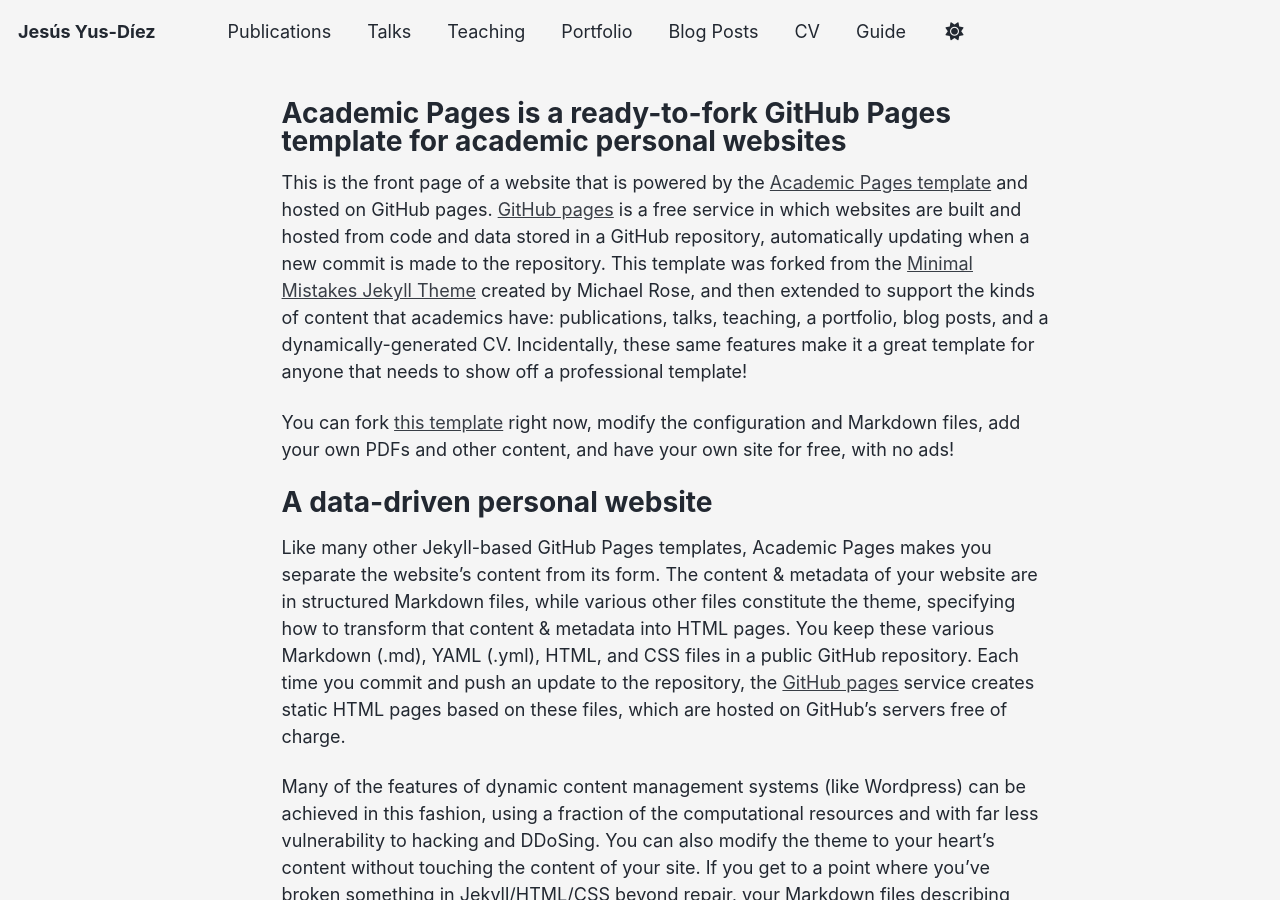
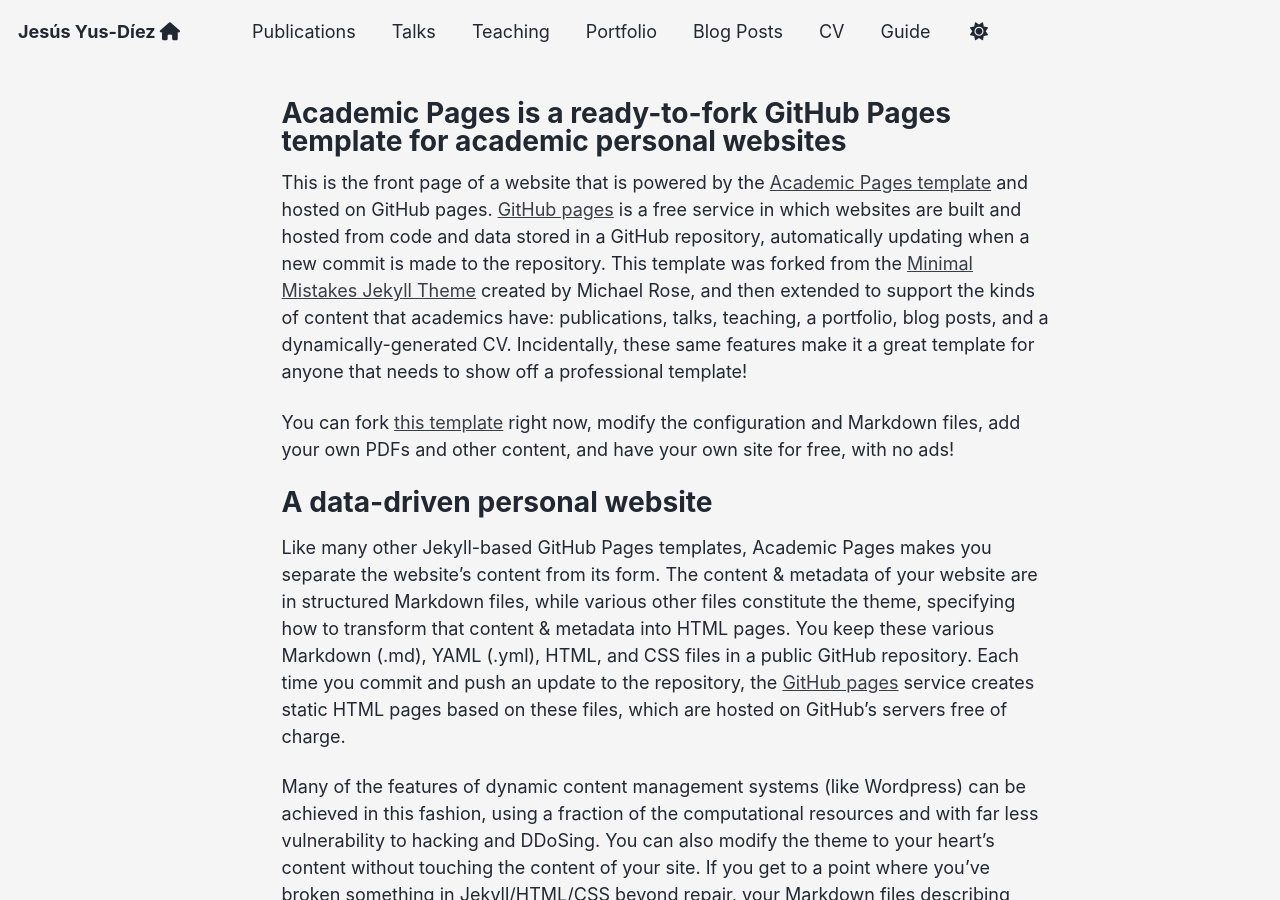
Before and after one commit to jyusdiez/jyusdiez.github.io, a Jekyll site: the page built from _pages/about.md, in a window 1280 px wide and 900 px high. Built offline with Jekyll 4.4.1, drawn with Linux system fonts in a browser that asks for light colours; a script bundle is joined from its source files by our own code; library files that are not in the unit come from our copies.

Commit message:
Add home icon to site title in masthead

```diff
--- a/_includes/masthead.html
+++ b/_includes/masthead.html
@@ -6,7 +6,7 @@
       <nav id="site-nav" class="greedy-nav">
         <button><span class="navicon"></span></button>
         <ul class="visible-links">
-          <li class="masthead__menu-item masthead__menu-item--lg persist"><a href="{{ base_path }}/">{{ site.title }}</a></li>
+          <li class="masthead__menu-item masthead__menu-item--lg persist"><a href="{{ base_path }}/">{{ site.title }} <i class="fas fa-home" aria-hidden="true"></i></a></li>
           {% for link in site.data.navigation.main %}
             {% if link.url contains 'http' %}
               {% assign domain = '' %}
```
